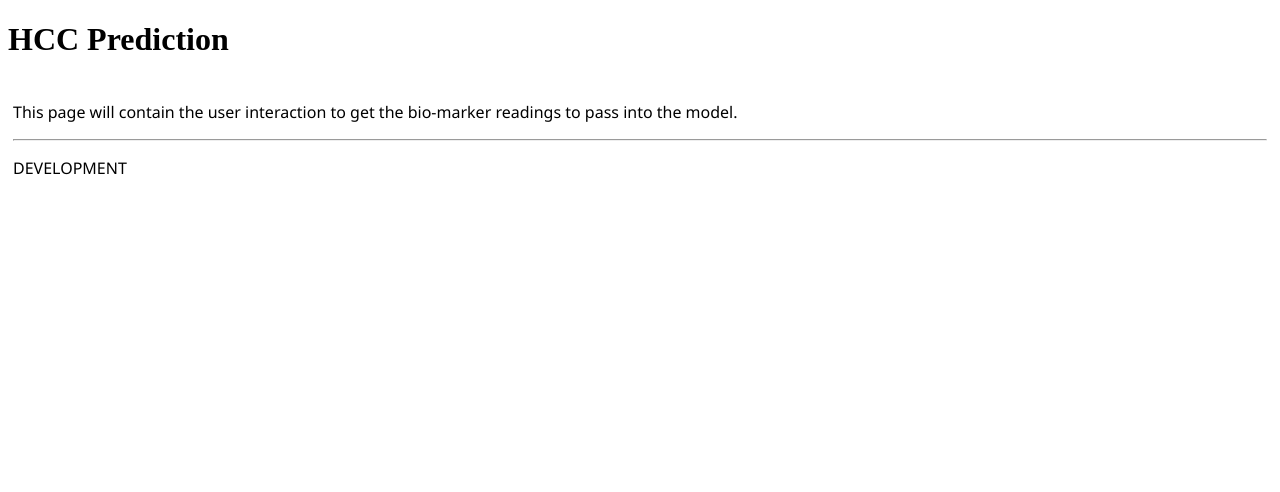
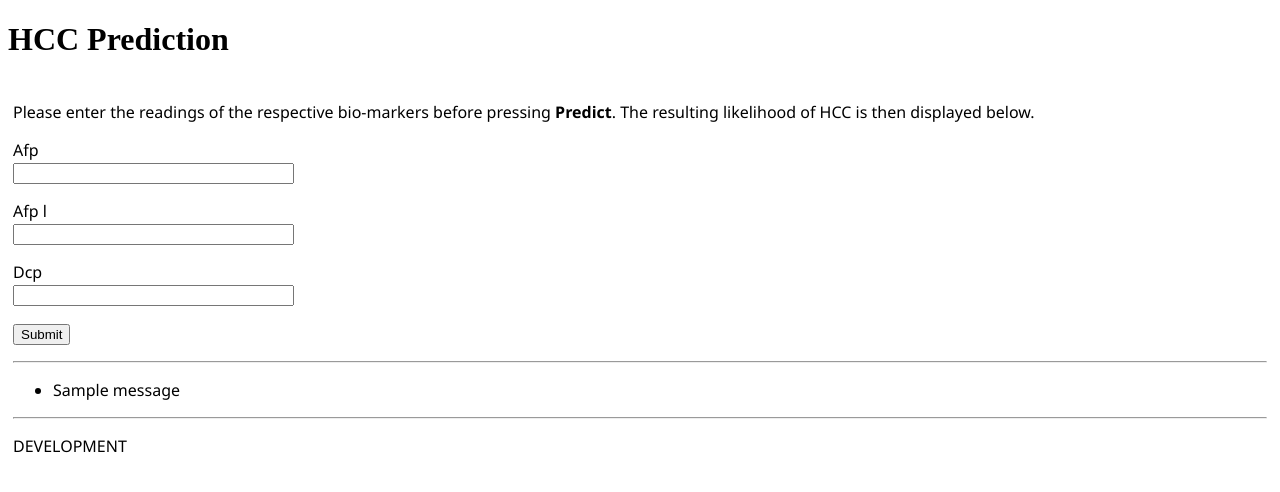
Before and after one commit to tdmurphy/hcc-app, a Python web app: template app_src/templates/predict.html in a window 1280 px wide. Shown: the part 47-539 px from the top of the page. Run offline with Jinja, Linux system fonts and the light colour scheme; the template is opened without the code that fills it, so the values that code supplies are empty, except form fields; one stand-in notice (Sample message) is shown; form fields are guessed from the names that the template uses.

Commit message:
added user input form for biomarkers

```diff
--- a/app_src/__init__.py
+++ b/app_src/__init__.py
@@ -1,3 +1,5 @@
-import flask
+from flask import Flask
+from .config import Config
 
-hcc_app = flask.Flask(__name__)
+hcc_app = Flask(__name__)
+hcc_app.config.from_object(Config)
--- /dev/null
+++ b/app_src/config.py
@@ -0,0 +1,5 @@
+import os
+import secrets
+
+class Config(object):
+    SECRET_KEY = os.environ.get('SECRET_KEY') or secrets.token_bytes()
--- a/app_src/templates/predict.html
+++ b/app_src/templates/predict.html
@@ -10,8 +10,47 @@ HCC Prediction
 
 {% block content %}
 <p>
-    This page will contain the user interaction to get
-    the bio-marker readings to pass into the model.
+    Please enter the readings of the respective bio-markers
+    before pressing <b>Predict</b>. The resulting likelihood
+    of HCC is then displayed below.
 </p>
 
+<form action="" method="POST" novalidate>
+    {{ form.hidden_tag() }}
+    <p>
+        {{form.afp.label}}<br>
+        {{form.afp(size=32)}}<br>
+        {% for error in form.afp.errors %}
+            <span style="color: red;">[{{ error }}]</span>
+        {% endfor %}
+    </p>
+    <p>
+        {{form.afp_l3.label}}<br>
+        {{form.afp_l3(size=32)}}<br>
+        {% for error in form.afp_l3.errors %}
+            <span style="color: red;">[{{ error }}]</span>
+        {% endfor %}
+    </p>
+    <p>
+        {{form.dcp.label}}<br>
+        {{form.dcp(size=32)}}<br>
+        {% for error in form.dcp.errors %}
+            <span style="color: red;">[{{ error }}]</span>
+        {% endfor %}
+    </p>
+    <p>
+        {{form.submit}}
+    </p>
+</form>
+{% with messages = get_flashed_messages() %}
+{% if messages%}
+<hr>
+<ul>
+    {% for message in messages %}
+    <li>{{message}}</li>
+    {% endfor %}
+</ul>
+{% endif %}
+{% endwith %}
+
 {% endblock %}
--- a/requirements.txt
+++ b/requirements.txt
@@ -1,2 +1,3 @@
 Flask==1.1.1
+Flask-WTF==0.14.3
 Jinja2==2.10
```
Also changed, not shown: app_src/input_form.py (added, +9 -0 lines), app_src/views.py (+7 -3 lines).
